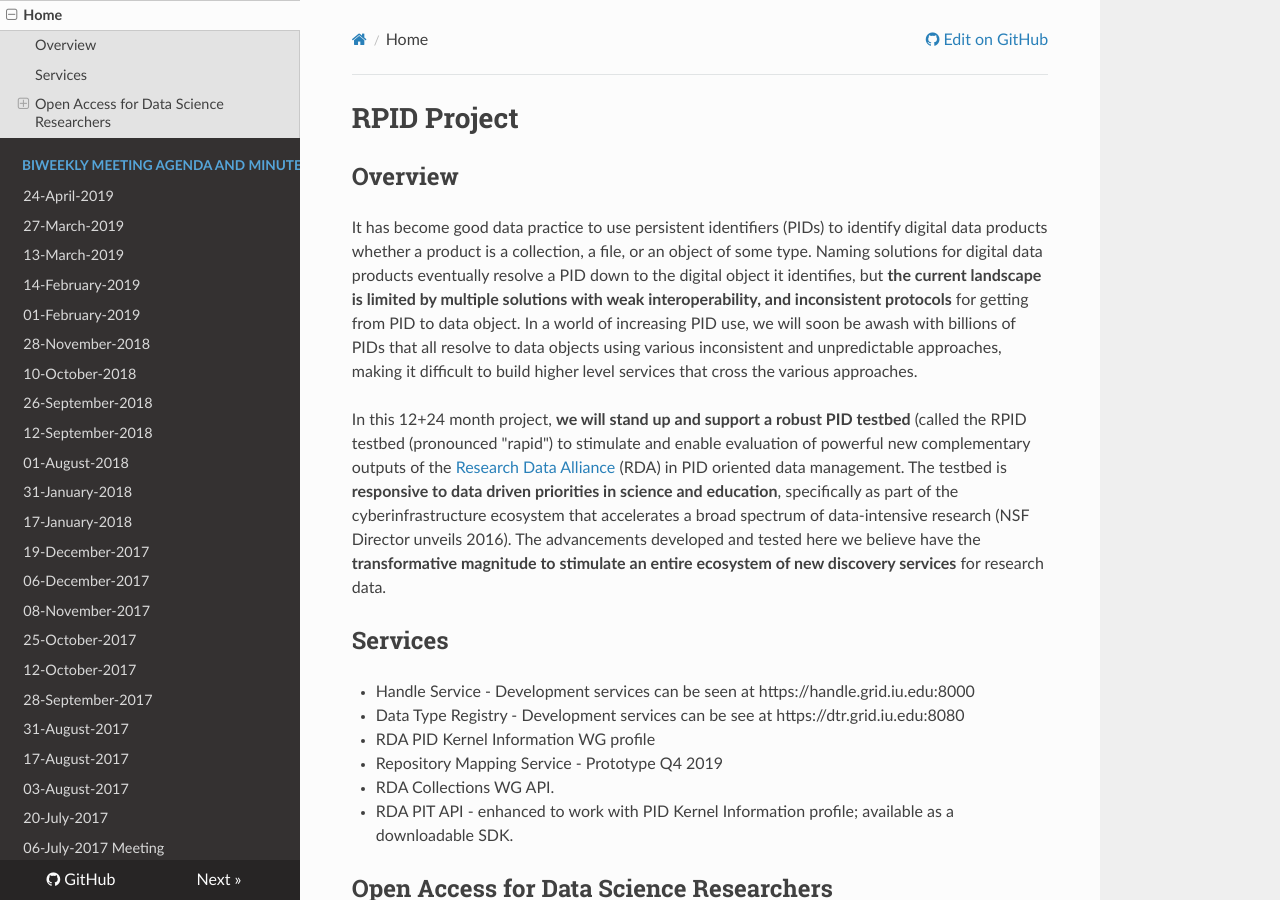
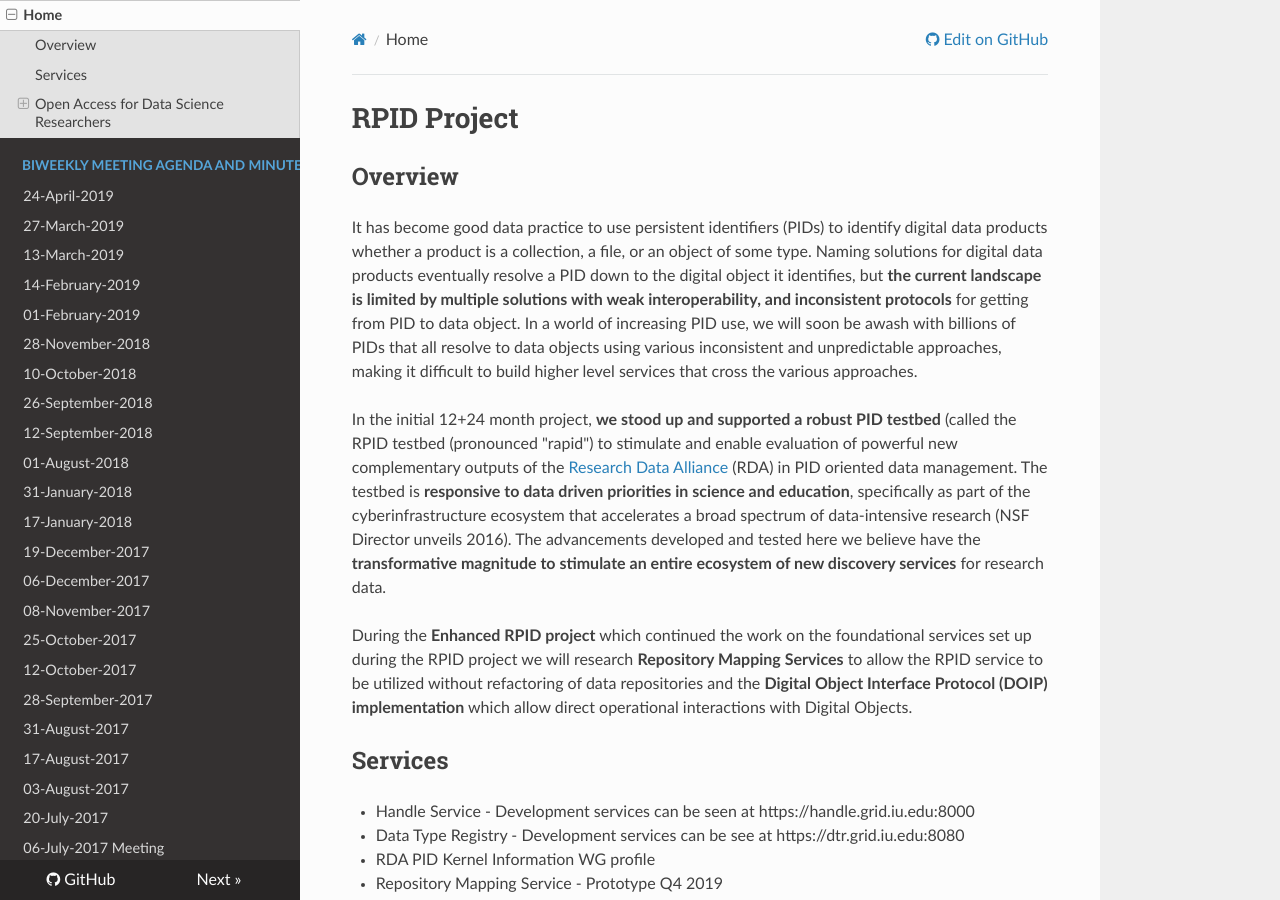
Before and after one commit to rpidproject/rpid, an MkDocs documentation site: the page built from docs/index.md, in a window 1280 px wide and 900 px high. Built offline with MkDocs 1.6.1, drawn with Linux system fonts in a browser that asks for light colours; nearby versions of some CDN libraries; old or Windows-style settings are respelled for this version of MkDocs.

Commit message:
Update index.md

```diff
--- a/docs/index.md
+++ b/docs/index.md
@@ -4,7 +4,9 @@
 
 It has become good data practice to use persistent identifiers (PIDs) to identify digital data products whether a product is a collection, a file, or an object of some type. Naming solutions for digital data products eventually resolve a PID down to the digital object it identifies, but **the current landscape is limited by multiple solutions with weak interoperability, and inconsistent protocols** for getting from PID to data object. In a world of increasing PID use, we will soon be awash with billions of PIDs that all resolve to data objects using various inconsistent and unpredictable approaches, making it difficult to build higher level services that cross the various approaches.
 
-In this 12+24 month project, **we will stand up and support a robust PID testbed** (called the RPID testbed (pronounced "rapid") to stimulate and enable evaluation of powerful new complementary outputs of the [Research Data Alliance](https://www.rd-alliance.org) (RDA) in PID oriented data management. The testbed is **responsive to data driven priorities in science and education**, specifically as part of the cyberinfrastructure ecosystem that accelerates a broad spectrum of data-intensive research (NSF Director unveils 2016). The advancements developed and tested here we believe have the **transformative magnitude to stimulate an entire ecosystem of new discovery services** for research data.
+In the initial 12+24 month project, **we stood up and supported a robust PID testbed** (called the RPID testbed (pronounced "rapid") to stimulate and enable evaluation of powerful new complementary outputs of the [Research Data Alliance](https://www.rd-alliance.org) (RDA) in PID oriented data management. The testbed is **responsive to data driven priorities in science and education**, specifically as part of the cyberinfrastructure ecosystem that accelerates a broad spectrum of data-intensive research (NSF Director unveils 2016). The advancements developed and tested here we believe have the **transformative magnitude to stimulate an entire ecosystem of new discovery services** for research data.
+
+During the **Enhanced RPID project** which continued the work on the foundational services set up during the RPID project we will research **Repository Mapping Services** to allow the RPID service to be utilized without refactoring of data repositories and the **Digital Object Interface Protocol (DOIP) implementation** which allow direct operational interactions with Digital Objects.
 
 ## Services
    * Handle Service - Development services can be seen at https://handle.grid.iu.edu:8000
```
